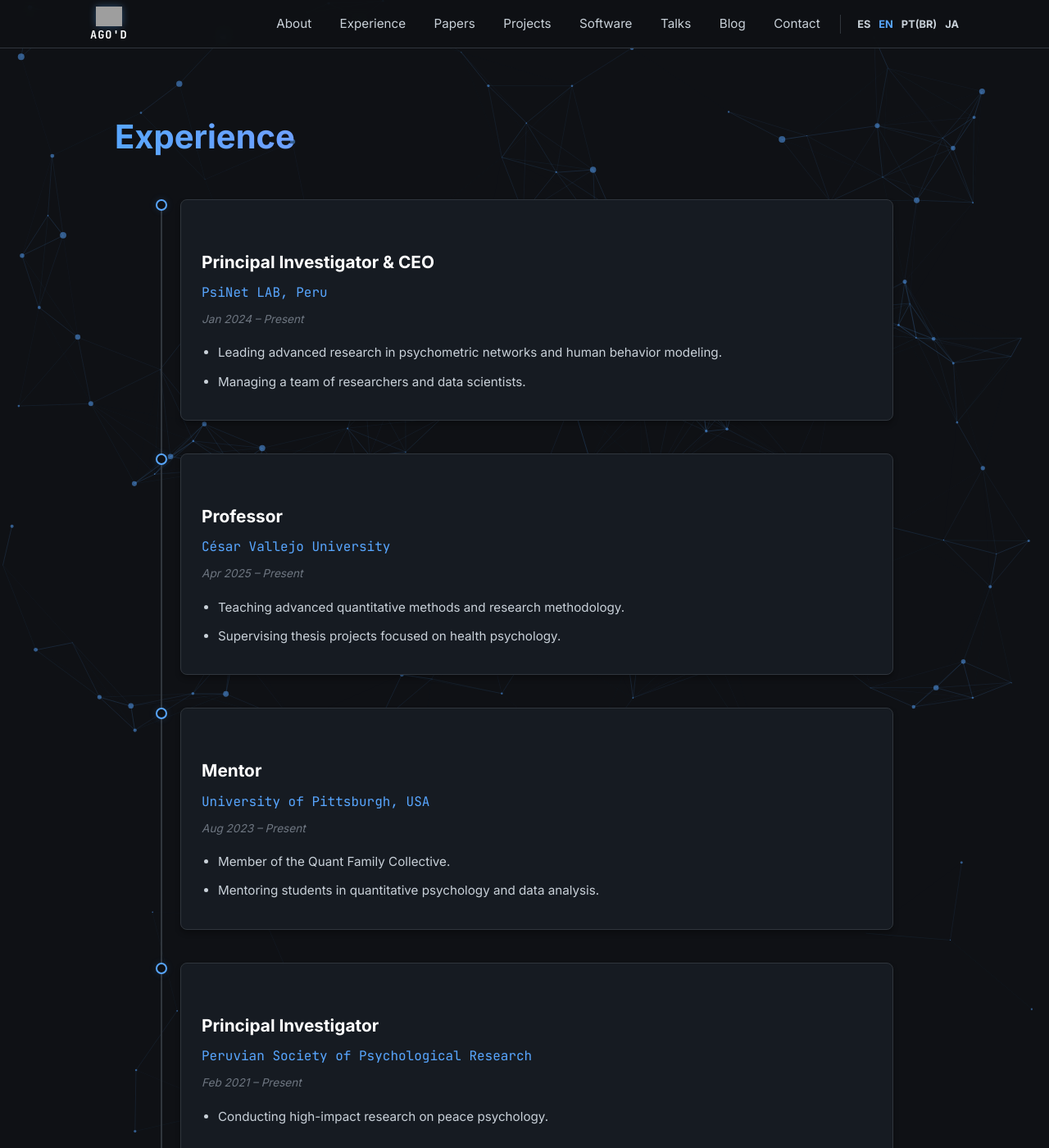
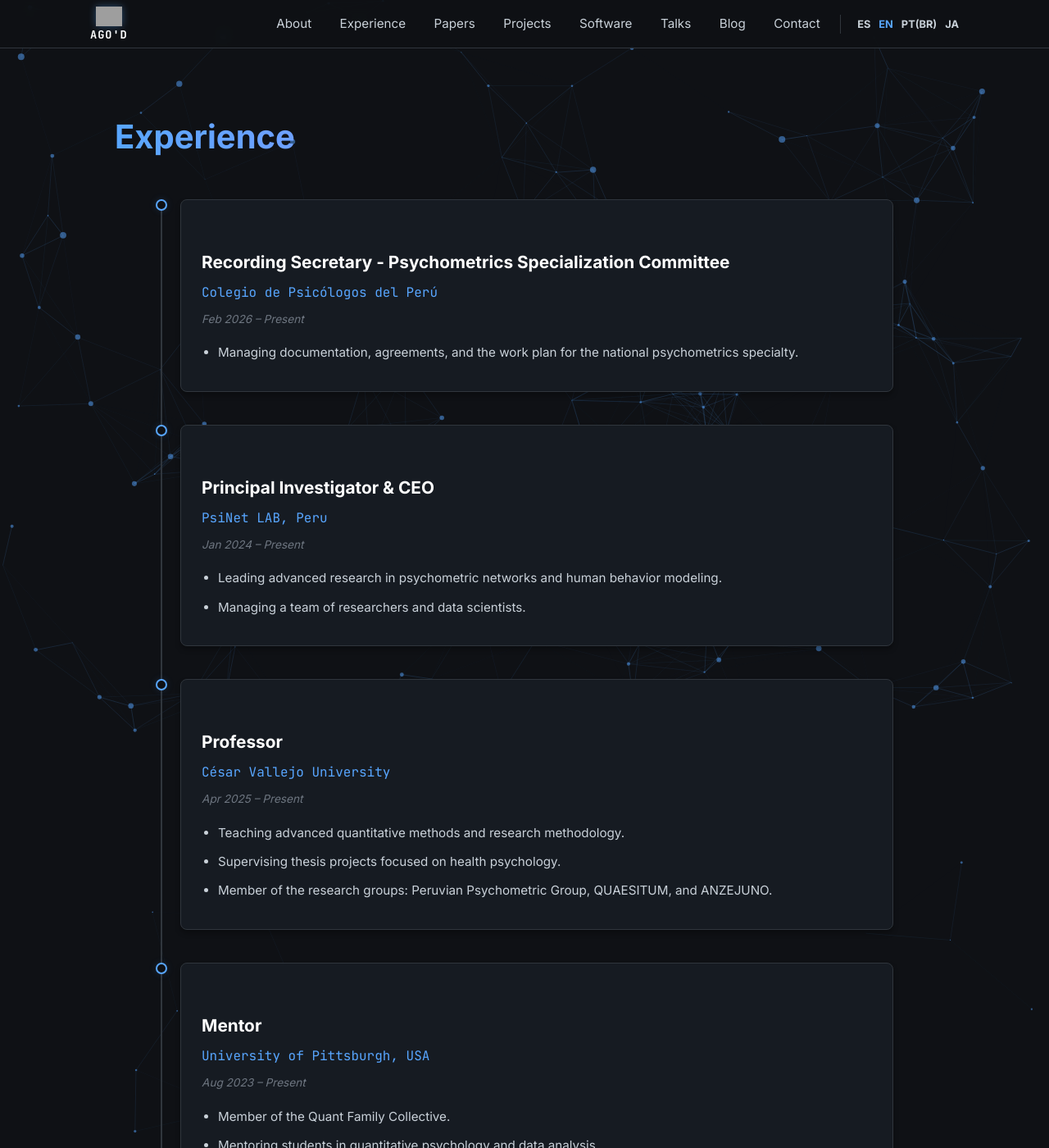
Before and after one commit to AngelGarciaODiana/AngelGarciaODiana.github.io, a Jekyll site: the page built from experience.md, in a window 1280 px wide and 1400 px high. Shown: the whole window at 82% size. Built offline with Jekyll 4.4.1, drawn with Linux system fonts in a browser that asks for light colours; grey boxes are pictures that could not be loaded.

Commit message:
Update experience with new role and date changes
Added a new role as Recording Secretary for the Psychometrics Specialization Committee and updated job dates for the Principal Investigator role at the Peruvian Society of Psychological Research.

```diff
--- a/experience.md
+++ b/experience.md
@@ -6,6 +6,18 @@ layout: default
     <h1 class="page-title" data-i18n="nav_exp">Experience</h1>
 
     <div class="timeline">
+
+        <div class="timeline-item">
+            <div class="timeline-dot"></div>
+            <div class="timeline-content">
+                <h3 class="role-title" data-i18n="exp_cpsp_role">Recording Secretary - Psychometrics Specialization Committee</h3>
+                <div class="company-name">Colegio de Psicólogos del Perú</div>
+                <span class="job-date" data-i18n="exp_cpsp_date">Feb 2026 – Present</span>
+                <ul class="job-details">
+                    <li data-i18n="exp_cpsp_desc1">Managing documentation, agreements, and the work plan for the national psychometrics specialty.</li>
+                </ul>
+            </div>
+        </div>
 
         <div class="timeline-item">
             <div class="timeline-dot"></div>
@@ -29,6 +41,7 @@ layout: default
                 <ul class="job-details">
                     <li data-i18n="exp_2_desc1">Teaching advanced quantitative methods and research methodology.</li>
                     <li data-i18n="exp_2_desc2">Supervising thesis projects focused on health psychology.</li>
+                    <li data-i18n="exp_2_desc3">Member of the research groups: Peruvian Psychometric Group, QUAESITUM, and ANZEJUNO.</li>
                 </ul>
             </div>
         </div>
@@ -51,7 +64,7 @@ layout: default
             <div class="timeline-content">
                 <h3 class="role-title" data-i18n="exp_4_role">Principal Investigator</h3>
                 <div class="company-name">Peruvian Society of Psychological Research</div>
-                <span class="job-date" data-i18n="exp_4_date">Feb 2021 – Present</span>
+                <span class="job-date" data-i18n="exp_4_date">Feb 2021 – Dec 2023</span>
                 <ul class="job-details">
                     <li data-i18n="exp_4_desc1">Conducting high-impact research on peace psychology.</li>
                 </ul>
```
